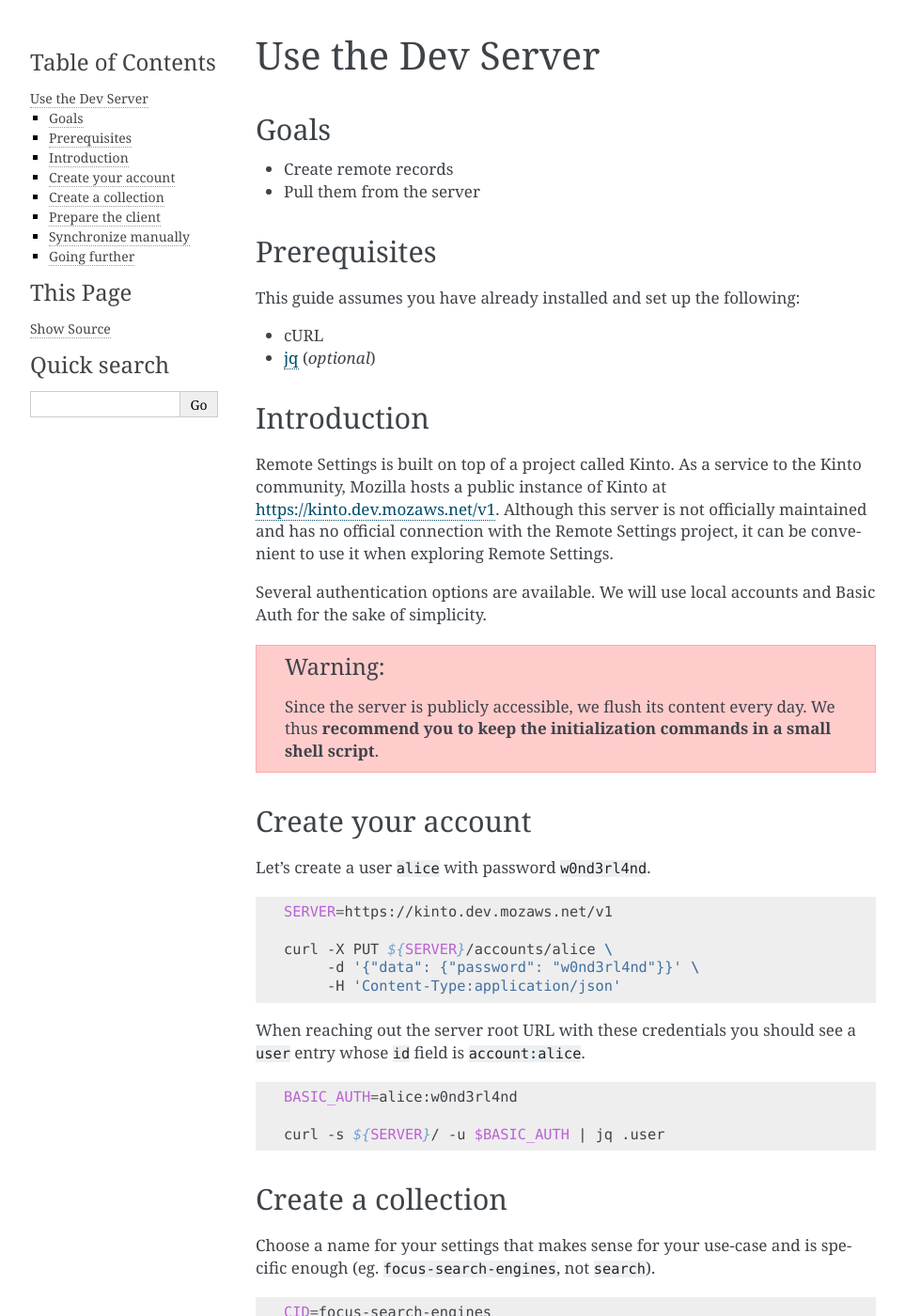
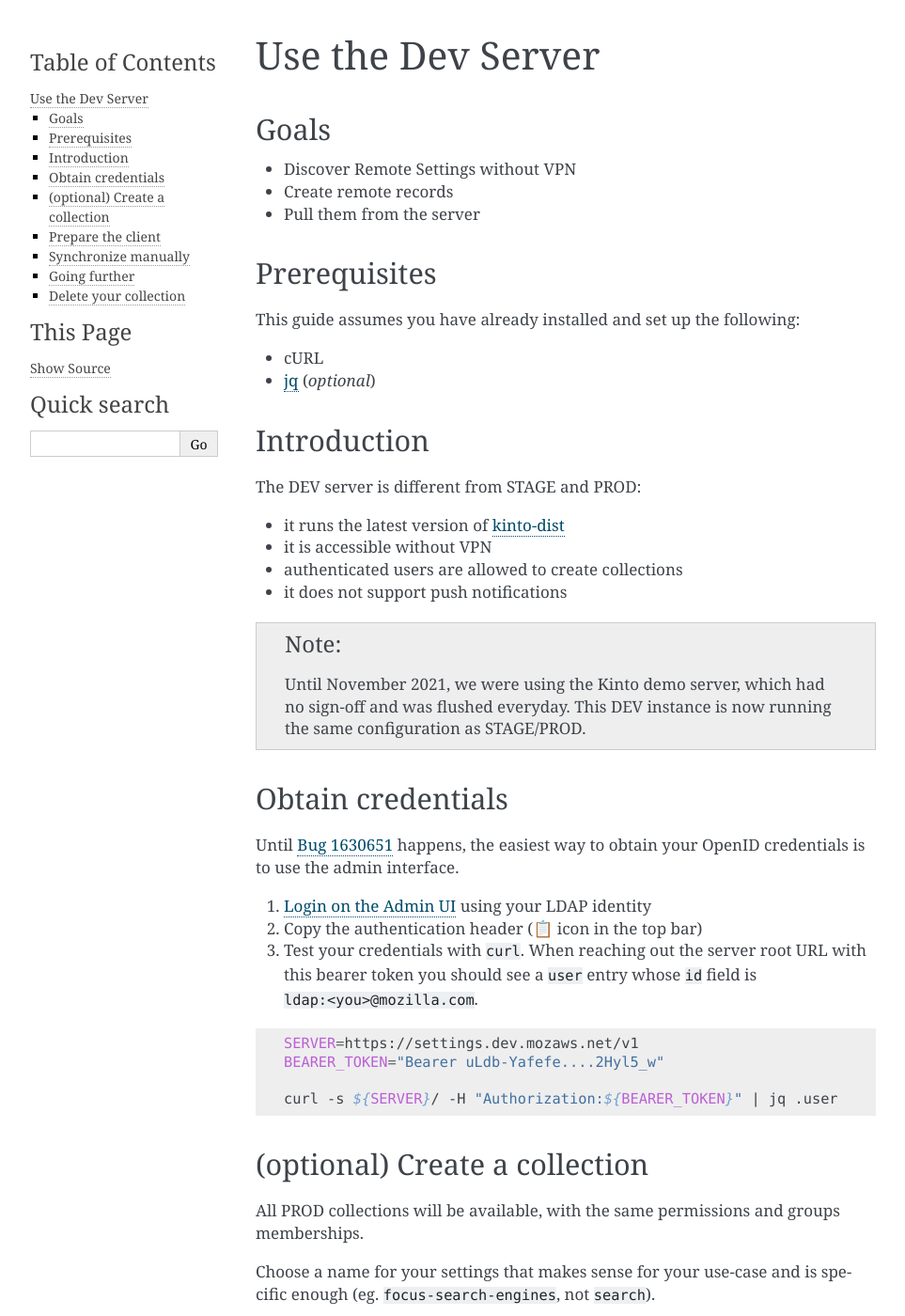
Before and after one commit to mozilla/remote-settings, a Sphinx documentation site: the page built from docs/tutorial-dev-server.rst, in a window 1280 px wide and 1400 px high. Shown: the whole window at 94% size, without its empty margins (148-1111 px from the left). Built offline with Sphinx 7.4.7, drawn with Linux system fonts in a browser that asks for light colours; some of the changed text lies outside the part shown.

Commit message:
Fix #109: migrate docs to our new official DEV instance

```diff
--- a/docs/introduction.rst
+++ b/docs/introduction.rst
@@ -106,14 +106,14 @@
          -d '{"data": {"status": "to-review"}}' \
          -u us3r:p455w0rd
 
-Approving changes:
+Approving changes (different user):
 
 .. code-block:: bash
 
     curl -X PATCH ${SERVER}/buckets/main-workspace/collections/${COLLECTION} \
          -H 'Content-Type:application/json' \
          -d '{"data": {"status": "to-sign"}}' \
-         -u us3r:p455w0rd
+         -u another:p455w0rd
 
 And the record is now published:
 
--- a/docs/tutorial-dev-server.rst
+++ b/docs/tutorial-dev-server.rst
@@ -6,6 +6,7 @@
 Goals
 -----
 
+* Discover Remote Settings without VPN
 * Create remote records
 * Pull them from the server
 
@@ -22,44 +23,41 @@
 Introduction
 ------------
 
-Remote Settings is built on top of a project called Kinto. As a
-service to the Kinto community, Mozilla hosts a public instance of
-Kinto at https://kinto.dev.mozaws.net/v1. Although this server is not
-officially maintained and has no official connection with the Remote
-Settings project, it can be convenient to use it when exploring Remote
-Settings.
+The DEV server is different from STAGE and PROD:
 
-Several authentication options are available. We will use local accounts and Basic Auth for the sake of simplicity.
+- it runs the latest version of `kinto-dist <https://github.com/mozilla-services/kinto-dist/>`_
+- it is accessible without VPN
+- authenticated users are allowed to create collections
+- it does not support push notifications
 
-.. warning::
+.. note::
 
-    Since the server is publicly accessible, we flush its content every day. We thus **recommend you to keep the initialization commands in a small shell script**.
+    Until November 2021, we were using the Kinto demo server, which had
+    no sign-off and was flushed everyday. This DEV instance is now running
+    the same configuration as STAGE/PROD.
 
 
-Create your account
--------------------
+Obtain credentials
+------------------
 
-Let's create a user ``alice`` with password ``w0nd3rl4nd``.
+Until `Bug 1630651 <https://bugzilla.mozilla.org/show_bug.cgi?id=1630651>`_ happens, the easiest way to obtain your OpenID credentials is to use the admin interface.
+
+1. `Login on the Admin UI <https://settings.dev.mozaws.net/v1/admin/>`_ using your LDAP identity
+2. Copy the authentication header (📋 icon in the top bar)
+3. Test your credentials with ``curl``. When reaching out the server root URL with this bearer token you should see a ``user`` entry whose ``id`` field is ``ldap:<you>@mozilla.com``.
 
 .. code-block:: bash
 
-    SERVER=https://kinto.dev.mozaws.net/v1
+    SERVER=https://settings.dev.mozaws.net/v1
+    BEARER_TOKEN="Bearer uLdb-Yafefe....2Hyl5_w"
 
-    curl -X PUT ${SERVER}/accounts/alice \
-         -d '{"data": {"password": "w0nd3rl4nd"}}' \
-         -H 'Content-Type:application/json'
-
-When reaching out the server root URL with these credentials you should see a ``user`` entry whose ``id`` field is ``account:alice``.
-
-.. code-block:: bash
-
-    BASIC_AUTH=alice:w0nd3rl4nd
-
-    curl -s ${SERVER}/ -u $BASIC_AUTH | jq .user
+    curl -s ${SERVER}/ -H "Authorization:${BEARER_TOKEN}" | jq .user
 
 
-Create a collection
--------------------
+(optional) Create a collection
+------------------------------
+
+All PROD collections will be available, with the same permissions and groups memberships.
 
 Choose a name for your settings that makes sense for your use-case and is specific enough (eg. ``focus-search-engines``, not ``search``).
 
@@ -71,24 +69,40 @@
 
 .. code-block:: bash
 
-    curl -X PUT ${SERVER}/buckets/main/collections/${CID} \
+    curl -X PUT ${SERVER}/buckets/main-workspace/collections/${CID} \
          -H 'Content-Type:application/json' \
-         -u ${BASIC_AUTH}
+         -H "Authorization:${BEARER_TOKEN}"
+
+Now that we created this collection, two groups should have been created automatically. Check their presence and content with:
+
+.. code-block:: bash
+
+    curl -s ${SERVER}/buckets/main-workspace/groups/${CID}-editors | jq
+    curl -s ${SERVER}/buckets/main-workspace/groups/${CID}-reviewers | jq
 
 We create a simple record for testing purposes:
 
 .. code-block:: bash
 
-    curl -X POST ${SERVER}/buckets/main/collections/${CID}/records \
+    curl -X POST ${SERVER}/buckets/main-workspace/collections/${CID}/records \
          -d '{"data": {"title": "example"}}' \
          -H 'Content-Type:application/json' \
-         -u ${BASIC_AUTH}
+         -H "Authorization:${BEARER_TOKEN}"
 
-At this point, the server part is ready: it contains a public collection with one record. You can fetch its records with:
+And request a review in order to trigger content signatures:
 
 .. code-block:: bash
 
-    curl ${SERVER}/buckets/main/collections/${CID}/records
+    curl -X PATCH ${SERVER}/buckets/main-workspace/collections/${CID} \
+         -H 'Content-Type:application/json' \
+         -d '{"data": {"status": "to-review"}}' \
+         -H "Authorization:${BEARER_TOKEN}"
+
+At this point, the server part is ready: it contains a public **preview** collection with one record. You can fetch its records with:
+
+.. code-block:: bash
+
+    curl ${SERVER}/buckets/main-preview/collections/${CID}/records
 
 And it should be listed in the monitor/changes endpoint:
 
@@ -100,17 +114,23 @@
 Prepare the client
 ------------------
 
-There is no officially "blessed" way to point the client at the dev
-server. Unlike other environments, the `Remote Settings dev tools
-<https://github.com/mozilla-extensions/remote-settings-devtools/>`_
-cannot be used for this purpose. You can change the
-``services.settings.server`` preference if you like, but because the
-data in the dev server is not signed, you will get signature
-verification errors.
+Until `support for the DEV environment <https://github.com/mozilla-extensions/remote-settings-devtools/issues/66>`_ is added to the `Remote Settings dev tools
+<https://github.com/mozilla-extensions/remote-settings-devtools/>`_, we'll change the preferences manually.
 
 .. important::
 
     This is a critical preference, you should use a dedicated Firefox profile for development.
+
+.. code-block:: javascript
+
+    Services.prefs.setCharPref("services.settings.loglevel", "debug");
+    Services.prefs.setCharPref("services.settings.server", "https://settings.dev.mozaws.net/v1");
+    // Dev collections are signed with the STAGE infrastructure, use STAGE's hash:
+    Services.prefs.setCharPref("security.content.signature.root_hash", "3C:01:44:6A:BE:90:36:CE:A9:A0:9A:CA:A3:A5:20:AC:62:8F:20:A7:AE:32:CE:86:1C:B2:EF:B7:0F:A0:C7:45");
+    // Prevent packaged dumps to interfere.
+    Services.prefs.setBoolPref("services.settings.load_dump", false);
+    // The changes are not approved yet, point the client to «preview»
+    Services.prefs.setCharPref("services.settings.default_bucket", "main-preview");
 
 From your code, or the browser console, register the new collection by listening to the ``sync`` event:
 
@@ -118,10 +138,7 @@
 
     const { RemoteSettings } = ChromeUtils.import("resource://services-settings/remote-settings.js", {});
 
-    const client = RemoteSettings("focus-search-engines");
-
-    // No signature on Dev Server
-    client.verifySignature = false;
+    const client = RemoteSettings("your-collection-id");
 
     client.on("sync", ({ data }) => {
       // Dump records titles to stdout
@@ -138,10 +155,6 @@
 
     await RemoteSettings.pollChanges();
 
-.. note::
-
-    Since the developement server is flushed every day, if the client was previously synchronized with data that is not there anymore, the synchronization might fail. You can start from a new profile (``./mach run --temp-profile``) or clear the local state manually (using `Remote Settings DevTools <https://github.com/mozilla/remote-settings-devtools>`_ or `development docs about local data <https://firefox-source-docs.mozilla.org/services/settings/#manipulate-local-data>`_).
-
 .. seealso::
 
     Check out :ref:`the dedicated screencast <screencasts-fetch-local-settings>` for this operation!
@@ -156,4 +169,18 @@
 * Create, modify, delete remote records on the server and check out the different ``sync`` event data attributes
 * Define a `JSON schema on your collection <http://docs.kinto-storage.org/en/stable/api/1.x/collections.html#collection-json-schema>`_ to validate records and have forms in the Admin UI
 * Attach files to your records (see :ref:`tutorial <tutorial-attachments>`)
-* If you feel ready, try out the STAGE environment with VPN access, multi signoff (see :ref:`tutorial <tutorial-multi-signoff>`), running a :ref:`local server <tutorial-local-server>` etc.
+* Read the multi signoff tutorial (see :ref:`tutorial <tutorial-multi-signoff>`), to add a reviewer to your collection
+* Import the data from the STAGE/PROD collection into your DEV (see :ref:`usage of kinto-wizard <duplicate_data>`.)
+* If you feel ready, try out the STAGE environment with VPN access, running a :ref:`local server <tutorial-local-server>` etc.
+
+
+Delete your collection
+----------------------
+
+.. code-block:: bash
+
+    http DELETE $SERVER/buckets/main-workspace/groups/$CID-editors -H "Authorization:${BEARER_TOKEN}"
+    http DELETE $SERVER/buckets/main-workspace/groups/$CID-reviewers -H "Authorization:${BEARER_TOKEN}"
+    http DELETE $SERVER/buckets/main-workspace/collections/$CID -H "Authorization:${BEARER_TOKEN}"
+    http DELETE $SERVER/buckets/main-preview/collections/$CID -H "Authorization:${BEARER_TOKEN}"
+    http DELETE $SERVER/buckets/main/collections/$CID -H "Authorization:${BEARER_TOKEN}"
```
Also changed, not shown: docs/getting-started.rst (+4 -3 lines), docs/support.rst (+6 -4 lines).
